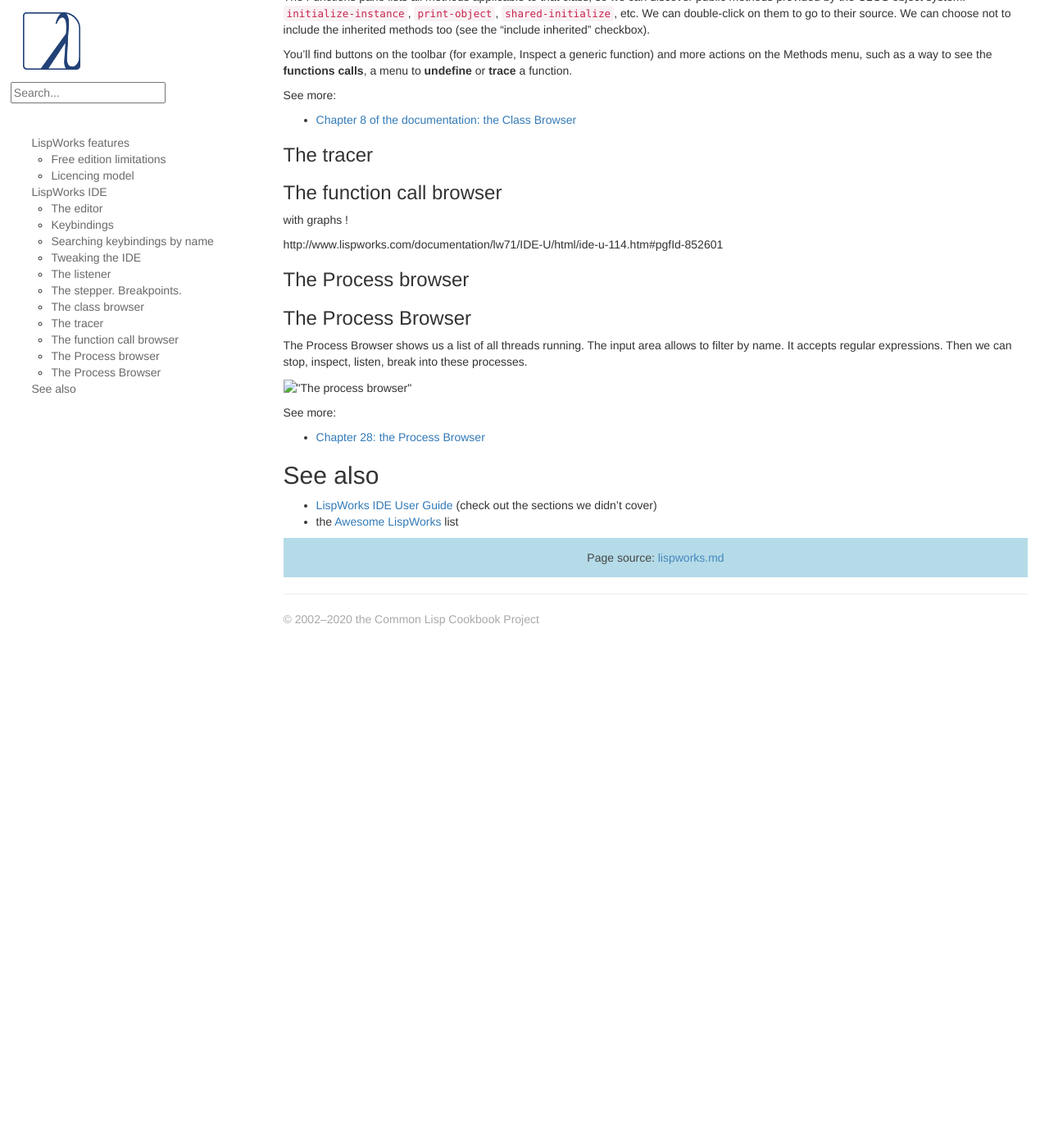
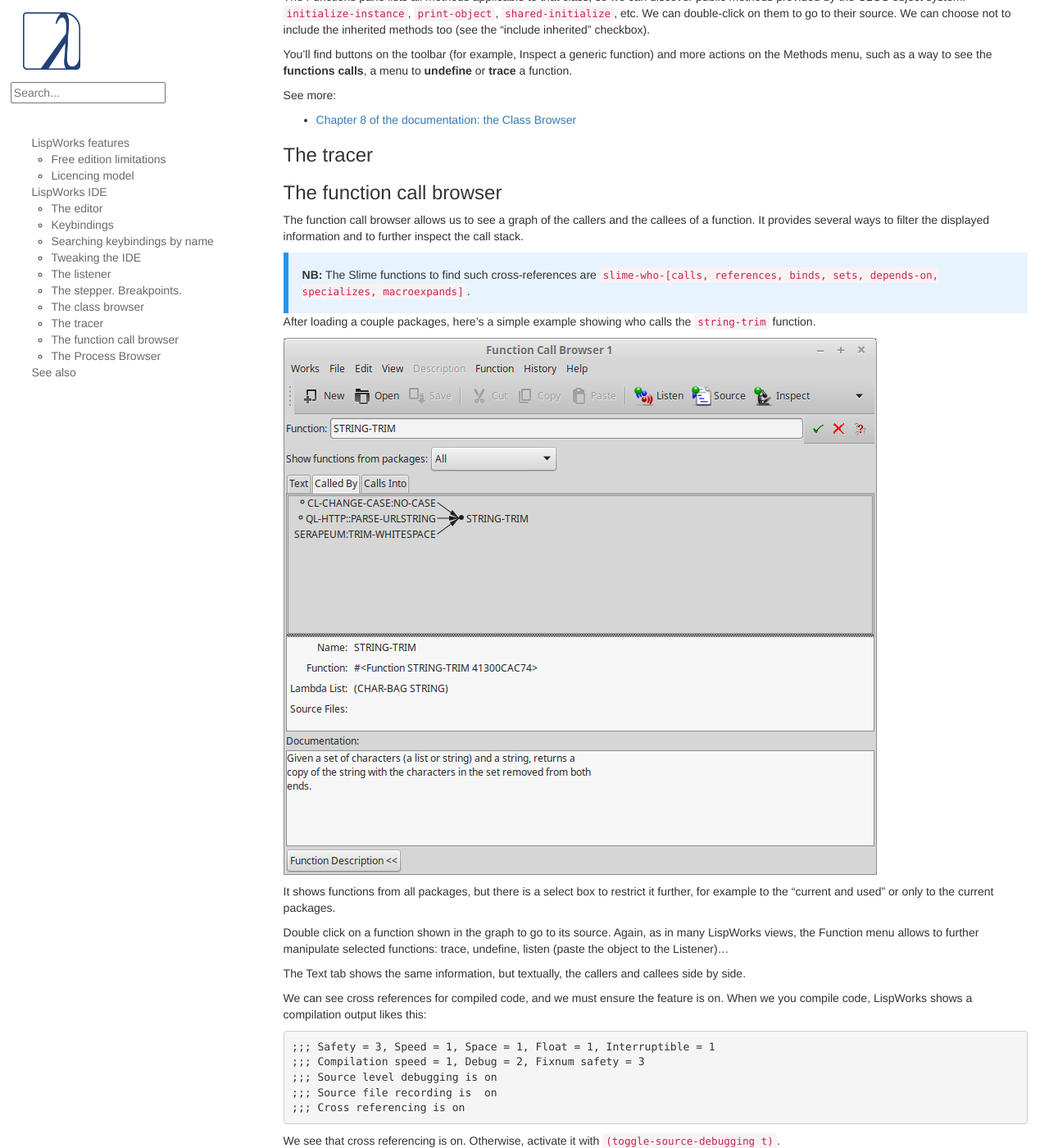
Before and after one commit to LispCookbook/cl-cookbook, a Jekyll site: the page built from lispworks.md, in a window 1280 px wide and 1400 px high, scrolled down 6263 px. Shown: the whole window at 82% size. Built offline with Jekyll 4.4.1, drawn with Linux system fonts in a browser that asks for light colours; before the commit the page ends 7053 px from its top, so only the background shows below that; some of the changed text lies outside the part shown.

Commit message:
lispworks: function call browser

````diff
--- a/lispworks.md
+++ b/lispworks.md
@@ -303,11 +303,41 @@
 
 ### The function call browser
 
-with graphs !
+The function call browser allows us to see a graph of the callers and
+the callees of a function. It provides several ways to filter the
+displayed information and to further inspect the call stack.
 
-http://www.lispworks.com/documentation/lw71/IDE-U/html/ide-u-114.htm#pgfId-852601
+<div class="info-box info">
+<!-- if inside a <p> then bootstrap adds 10px padding to the bottom -->
+<strong>NB:</strong> The Slime functions to find such cross-references are <code>slime-who-[calls, references, binds, sets, depends-on, specializes, macroexpands]</code>.
+</div>
 
-### The Process browser
+After loading a couple packages, here's a simple example showing who calls the `string-trim` function.
+
+![The function call browser](assets/lispworks/function-call-browser.png)
+
+It shows functions from all packages, but there is a select box to restrict it further, for example to the "current and used" or only to the current packages.
+
+Double click on a function shown in the graph to go to its source. Again, as in many LispWorks views, the Function menu allows to further manipulate selected functions: trace, undefine, listen (paste the object to the Listener)…
+
+The Text tab shows the same information, but textually, the callers and callees side by side.
+
+We can see cross references for compiled code, and we must ensure the feature is on. When we you compile code, LispWorks shows a compilation output likes this:
+
+```
+;;; Safety = 3, Speed = 1, Space = 1, Float = 1, Interruptible = 1
+;;; Compilation speed = 1, Debug = 2, Fixnum safety = 3
+;;; Source level debugging is on
+;;; Source file recording is  on
+;;; Cross referencing is on
+```
+
+We see that cross referencing is on. Otherwise, activate it with `(toggle-source-debugging t)`.
+
+See more:
+
+- [Chapter 15: the function call browser](http://www.lispworks.com/documentation/lw71/IDE-U/html/ide-u-114.htm#pgfId-852601)
+
 
 ### The Process Browser
 
````
Also changed, not shown: assets/lispworks/function-call-browser.png (added), assets/lispworks/process-browser.png (added).
